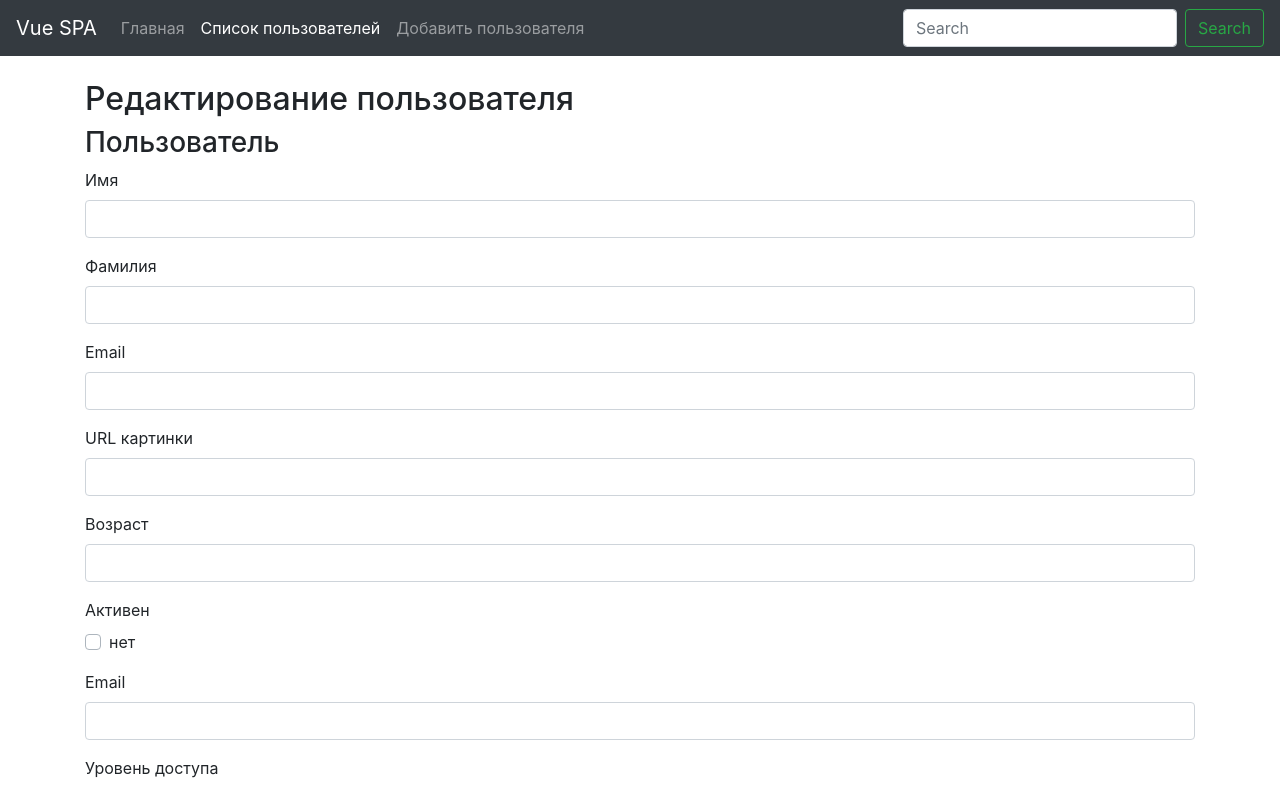
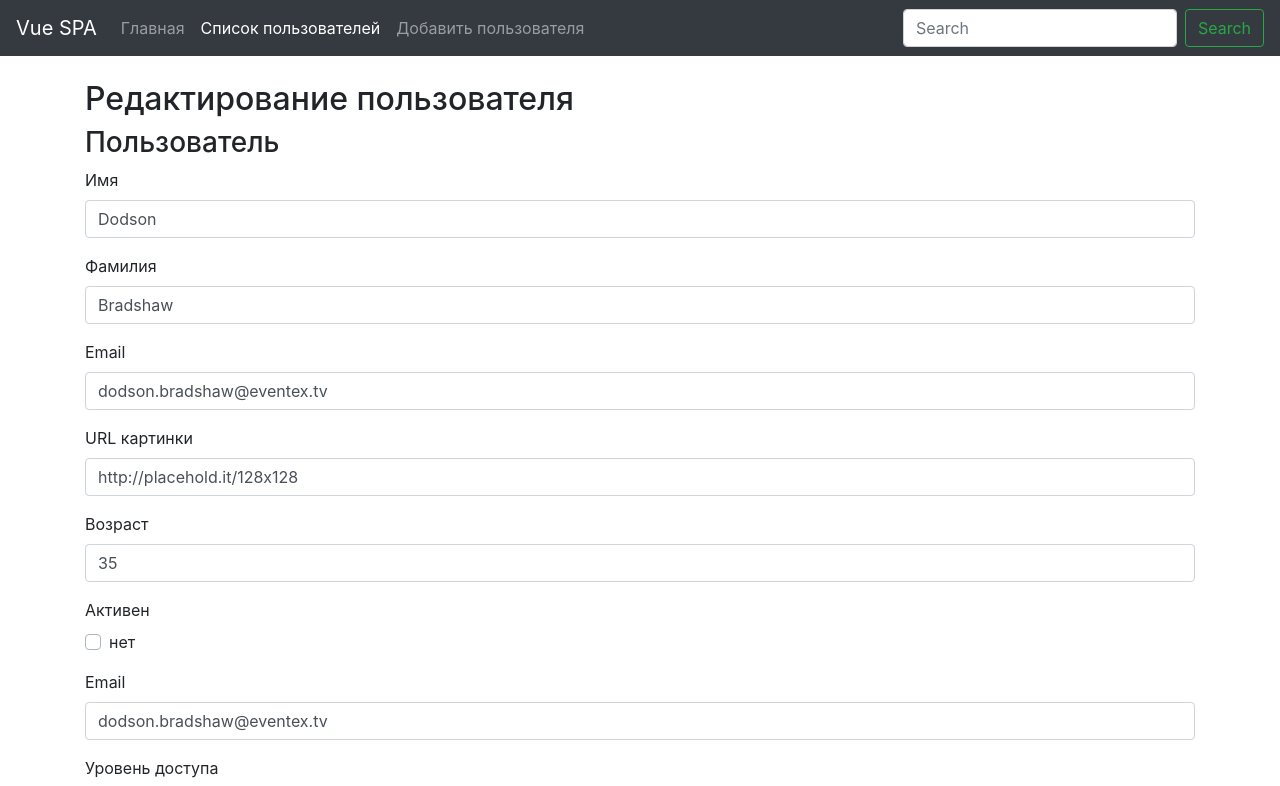
Before and after one commit to GovorukhinAndrey/VueUserList, a Vue app: page /users/0 in a window 1280 px wide. Shown: the top 786 px of the page. Built offline with nearby package versions, Linux system fonts and the light colour scheme; data requests are answered from the project's data file.

Commit message:
Повесил вотчер

```diff
--- a/src/components/UserForm.vue
+++ b/src/components/UserForm.vue
@@ -101,6 +101,9 @@ export default {
     this.updateUser();
   },
   watch: {
+    user: function() {
+      this.localUser = this.user;
+    },
     // При изменении локального состояния
     // отправляем объект наверх
     localUser: {
```
